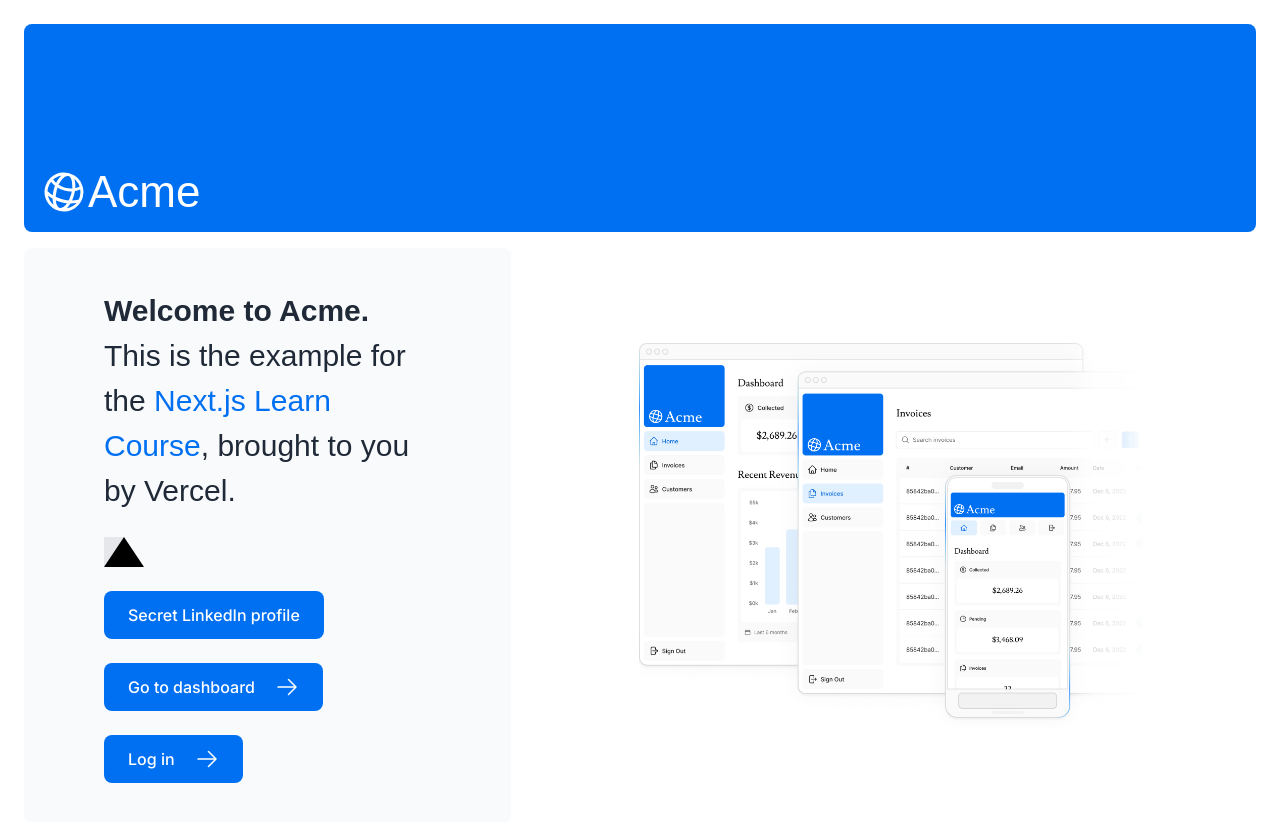
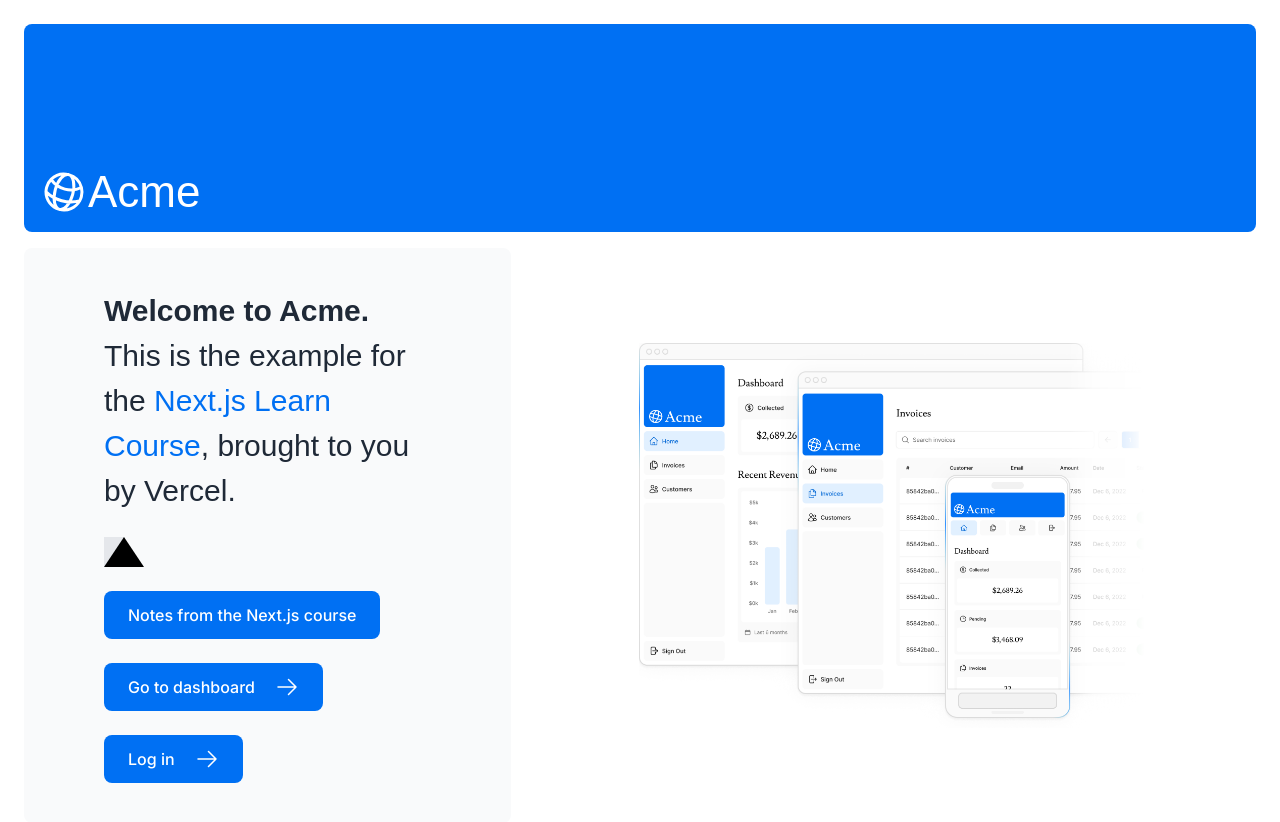
Before and after one commit to mturczyn/nextjs-dashboard, a Next.js app: page / in a window 1280 px wide. Shown: the top 822 px of the page. Built offline with nearby package versions, Linux system fonts and the light colour scheme; a web font is replaced by a local one.

Commit message:
Completed notes in readme.

```diff
--- a/app/page.tsx
+++ b/app/page.tsx
@@ -28,10 +28,10 @@
                     <div className="h-0 w-0 border-b-[30px] border-l-[20px] border-r-[20px] border-b-black border-l-transpraent border-r-transparent"></div>
                     <a
                         className="flex items-center gap-5 self-start rounded-lg bg-blue-500 px-6 py-3 text-sm font-medium text-white transition-colors hover:bg-blue-400 md:text-base"
-                        href="https://www.linkedin.com/in/michał-turczyn-6851a2117/"
+                        href="https://github.com/mturczyn/nextjs-dashboard/blob/main/README.md"
                         target="_blank"
                     >
-                        Secret LinkedIn profile
+                        Notes from the Next.js course
                     </a>
                     <Link
                         href="/dashboard"
```
Also changed, not shown: 1 other file (tests, documents, lock files or other folders).
